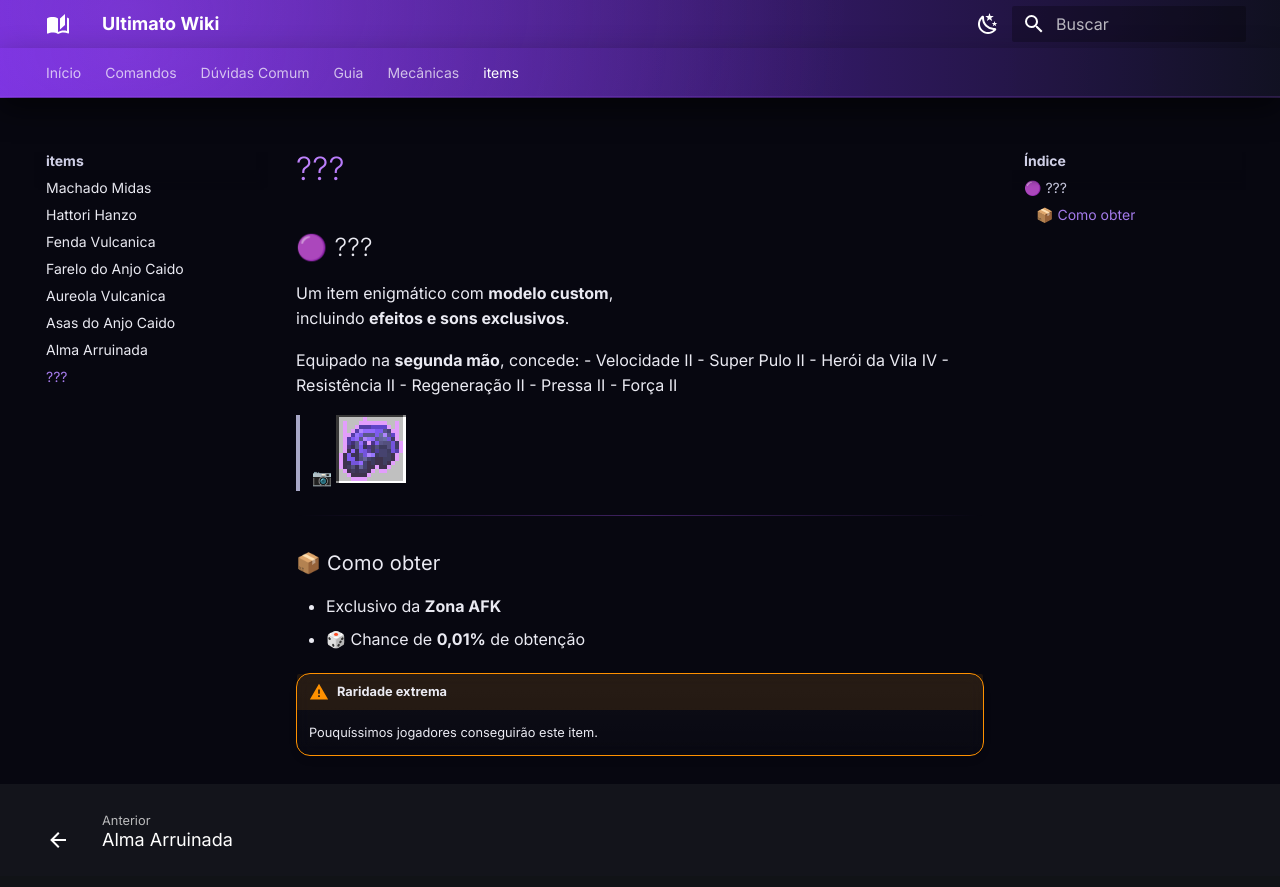
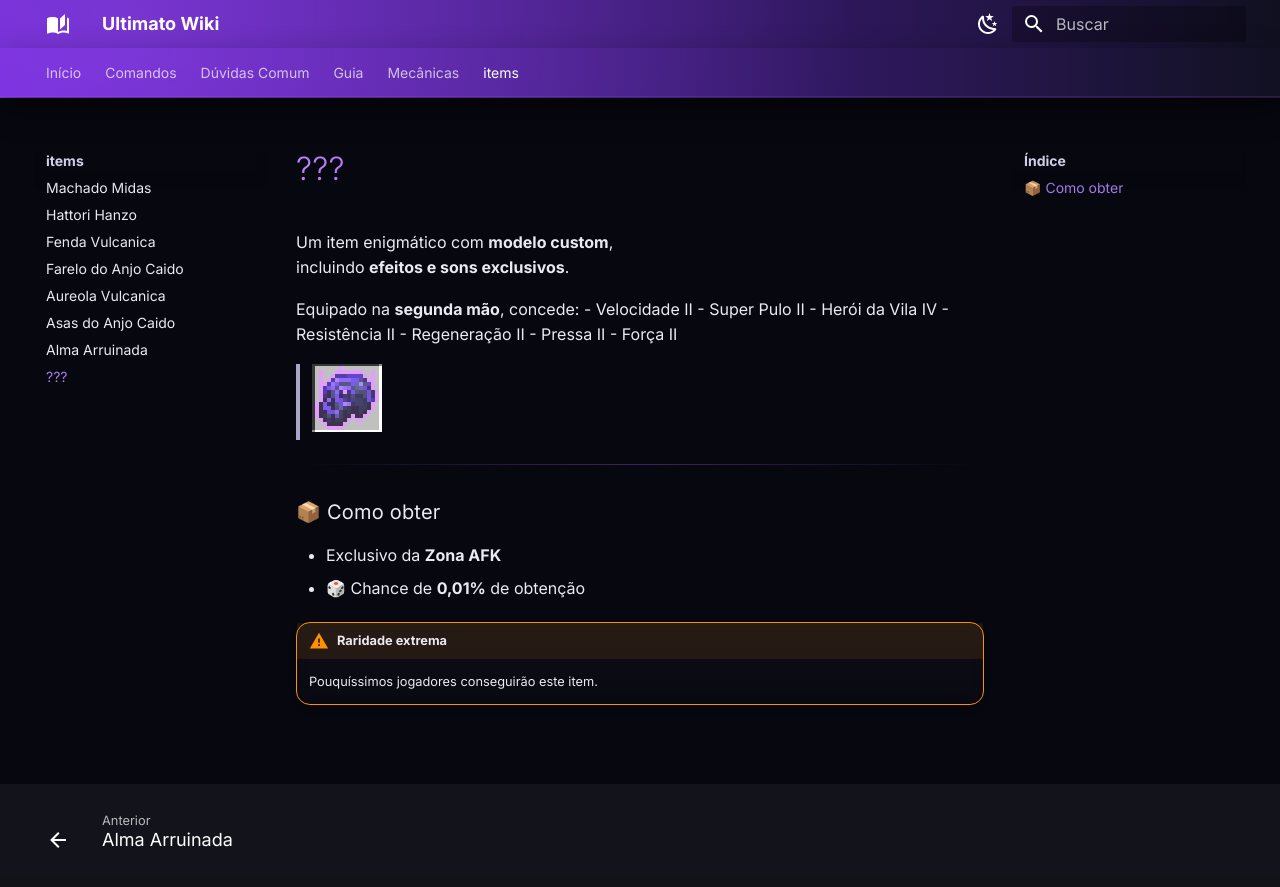
Before and after one commit to Dinner33/ultimato-wiki, an MkDocs documentation site: the page built from docs/items/???.md, in a window 1280 px wide. Shown: the top 887 px of the page. Built offline with MkDocs 1.6.1 and Material for MkDocs 9.7.7, drawn with Linux system fonts in a browser that asks for light colours.

Commit message:
Update ???.md

```diff
--- a/docs/items/???.md
+++ b/docs/items/???.md
@@ -1,4 +1,4 @@
-## 🟣 ???
+
 Um item enigmático com **modelo custom**,
 incluindo **efeitos e sons exclusivos**.
 
@@ -11,7 +11,7 @@ Equipado na **segunda mão**, concede:
 - Pressa II
 - Força II
 
-> 📷 *![Item Misterioso](../imagem/misterioso.png)*
+> *![Item Misterioso](../imagem/misterioso.png)*
 
 ---
 
```
